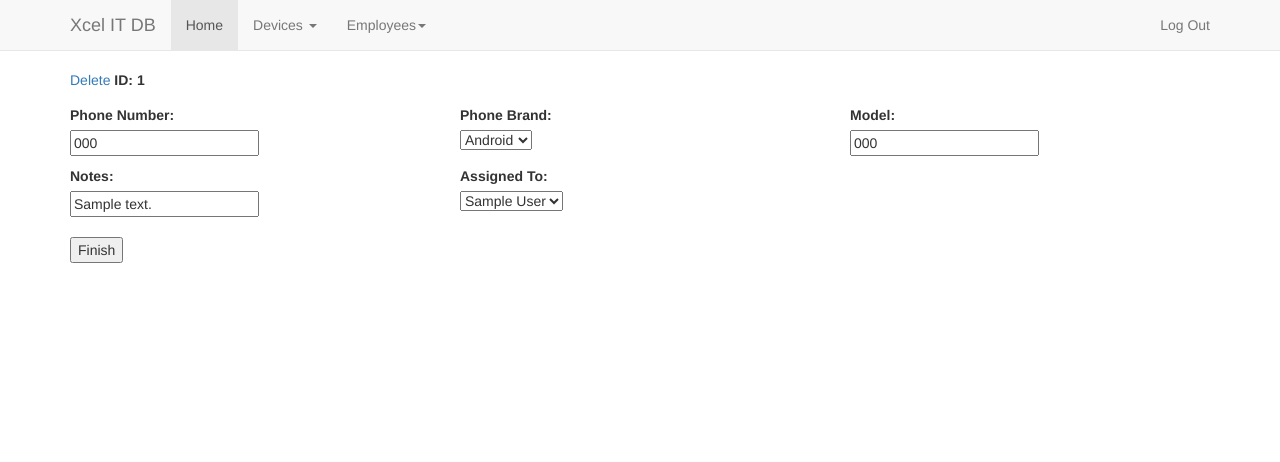
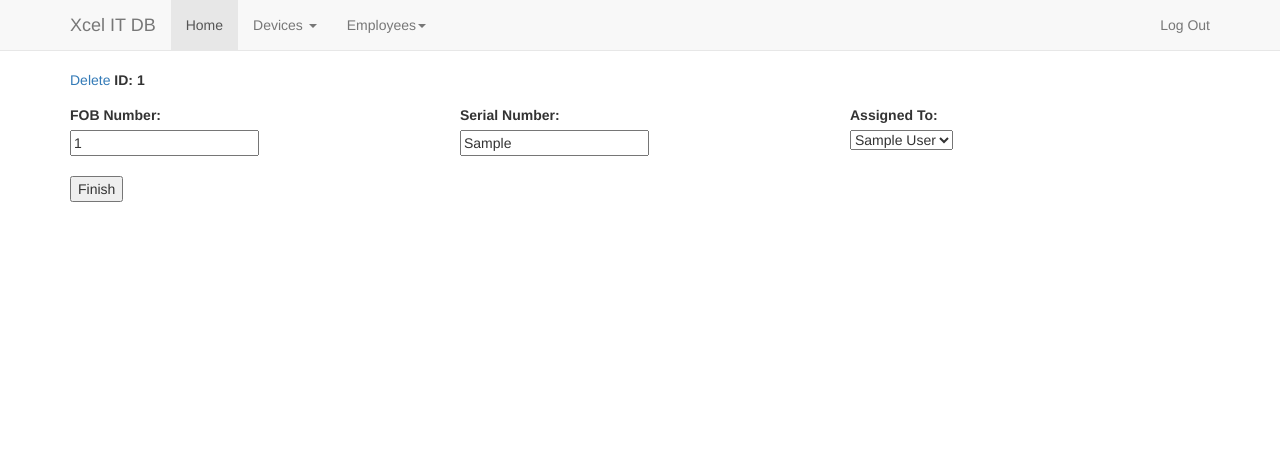
Before and after one commit to chrispuppe/ITEquipDB, a Flask app: page /devices/fob_edit/1 in a window 1280 px wide. Shown: the top 462 px of the page. Run offline with Flask 2, Linux system fonts and the light colour scheme; a user stored in the database is signed in; tables that the repository leaves empty hold one stand-in row (values such as "Sample post"); some libraries are stand-ins or nearby versions.

Commit message:
FOBs add, edit, delete, and report are setup.

```diff
--- a/app/templates/devices/fob_edit.html
+++ b/app/templates/devices/fob_edit.html
@@ -4,10 +4,10 @@
 {{ super() }}
 {% endblock %}
 {% block content %}
-    <form action="/devices/phone_edit/{{ post.id }}" method="POST">
+    <form action="/devices/fob_edit/{{ post.id }}" method="POST">
         <div class="row">
             <div class="col-md-4">
-                <a href="{{ url_for('phone_delete', id=post.id) }}">Delete</a>
+                <a href="{{ url_for('fob_delete', id=post.id) }}">Delete</a>
                 <label>ID: {{ post.id }}</label>
                 </p>
             </div>
@@ -15,34 +15,18 @@
         <div class="row">
             <div class="col-md-4">
                 <div>
-                    <label>Phone Number:</label>
+                    <label>FOB Number:</label>
                 </div>
-                <input type="text" name="phone_number" value="{{ post.phone_number }}"></p>
+                <input type="text" name="fob_number" value="{{ post.fob_number }}"></p>
             </div>
+
             <div class="col-md-4">
                 <div>
-                    <label>Phone Brand:</label>
+                    <label>Serial Number:</label>
                 </div>
-                <select type="text" name="phone_os"></p>
-                    <option {% if post.phone_os == "Android"%}{{'selected="selected"' }}{% endif %} value="Android">Android</option>
-                    <option {% if post.phone_os == "Apple"%}{{'selected="selected"' }}{% endif %} value="Apple">Apple</option>
-                    <option {% if post.phone_os == "Generic"%}{{'selected="selected"' }}{% endif %} value="Generic">Generic</option>
-                </select>
+                <input type="text" name="fob_serial" value="{{ post.fob_serial }}"/></p>
             </div>
-            <div class="col-md-4">
-                <div>
-                    <label>Model:</label>
-                </div>
-                <input type="text" name="phone_model" value="{{ post.phone_model }}"/></p>
-            </div>
-        </div>
-        <div class="row">
-            <div class="col-md-4">
-                <div>
-                    <label>Notes:</label>
-                </div>
-                <input type="text" name="notes" value="{{ post.notes }}"/></p>
-            </div>
+
             <div class="col-md-4">
                 <div>
                     <label>Assigned To:</label>
--- a/app/views.py
+++ b/app/views.py
@@ -182,7 +182,8 @@ def employee_report(id):
 
     return render_template('employee/employee_report.html', employee=employee,
                             assigned_computers=assigned_computers,
-                            assigned_phones=assigned_phones)
+                            assigned_phones=assigned_phones,
+                            assigned_fobs=assigned_fobs)
 
 
 ###################  Devices  ###################
@@ -341,7 +342,7 @@ def phone_delete(id):
 @app.route('/devices/fobs' , methods=['POST', 'GET'])
 @login_required
 def all_fobs():
-    post = models.Phone_Account.query.all()
+    post = models.Fob.query.all()
     employees = models.Employee.query.all()
     return render_template('/devices/fobs.html', employees=employees, post=post)
 
@@ -353,9 +354,8 @@ def fob_add():
     employee_list = fresh_employee_list()
     # raise exception
     if request.method == 'POST':
-        post = models.Phone_Account(
-            request.form['phone_number'], request.form['phone_model'],
-            request.form['phone_os'], request.form['notes'],
+        post = models.Fob(
+            request.form['fob_number'], request.form['fob_serial'],
             request.form['assigned_to']
             )
         db.session.add(post)
@@ -370,7 +370,7 @@ def fob_edit(id):
     employee_list = fresh_employee_list()
 
     # Validate url to ensure id exists
-    post = models.Phone_Account.query.get(id)
+    post = models.Fob.query.get(id)
     if not post:
         flash('Invalid post id: {0}'.format(id))
         return redirect(url_for('index'))
@@ -379,14 +379,12 @@ def fob_edit(id):
     if request.method == 'POST':
         # raise exception
 
-        post.phone_number = request.form['phone_number']
-        post.phone_model = request.form['phone_model']
-        post.phone_os = request.form['phone_os']
-        post.notes = request.form['notes']
+        post.fob_number = request.form['fob_number']
+        post.fob_serial = request.form['fob_serial']
         post.assigned_to = request.form['assigned_to']
 
         db.session.commit()
-        return redirect(url_for('all_phones'))
+        return redirect(url_for('all_fobs'))
     else:
         return render_template('devices/fob_edit.html',employee_list=employee_list,
                 post=post)
@@ -395,12 +393,12 @@ def fob_edit(id):
 @app.route('/devices/fob_delete/<id>' , methods=['POST', 'GET'])
 @login_required
 def fob_delete(id):
-    post = models.Phone_Account.query.get(id)
+    post = models.Fob.query.get(id)
     db.session.delete(post)
     db.session.commit()
     flash ('deleted')
 
-    return redirect(url_for('all_phones'))
+    return redirect(url_for('all_fobs'))
 
 
 #############  iPad  #############
```
Also changed, not shown: app/models.py (+9 -2 lines), app/templates/devices/fob_add.html (+7 -24 lines), app/templates/devices/fobs.html (+5 -5 lines), app/templates/employee/employee_report.html (+28 -0 lines).
